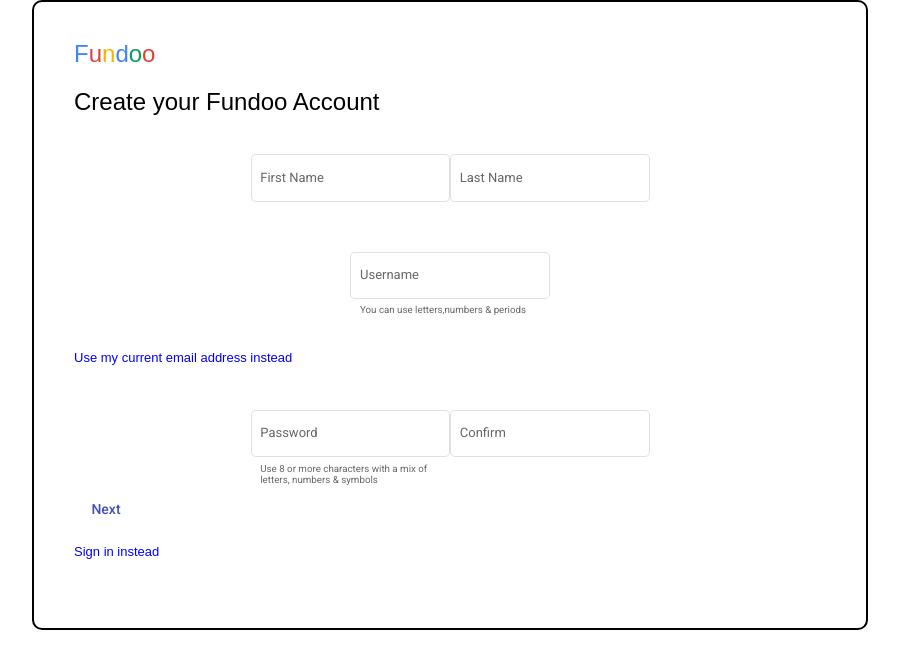
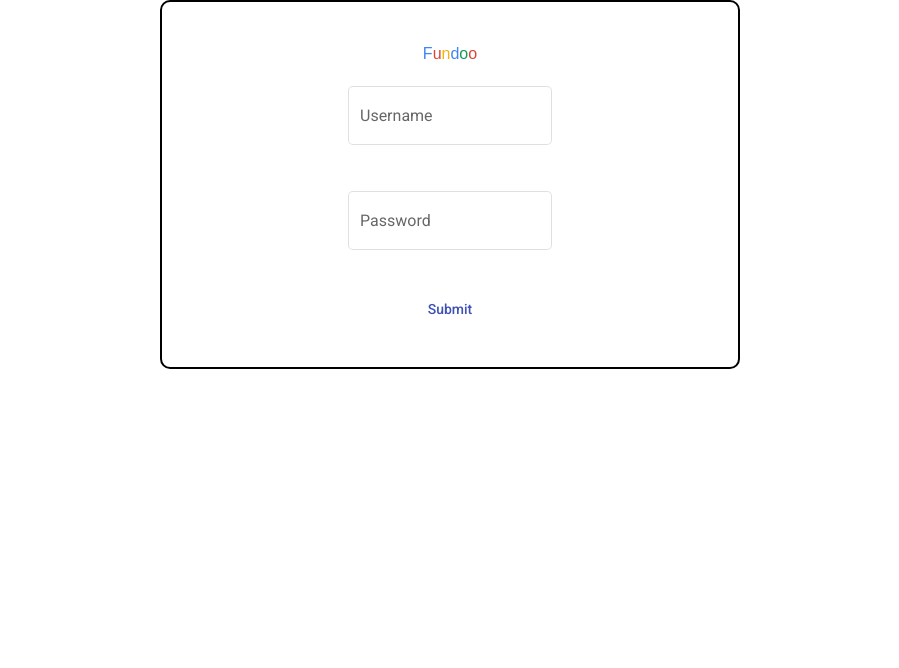
Before and after one commit to rohit001007/FundooNotes, an Angular app: page /login in a window 1280 px wide. Before the commit this address led to /. Shown: the top 668 px of the page, without its empty margins (190-1089 px from the left). Built offline with nearby package versions, Linux system fonts and the light colour scheme.

Commit message:
Added : Routing Of Registration and  Login

```diff
--- a/src/app/app-routing.module.ts
+++ b/src/app/app-routing.module.ts
@@ -1,7 +1,12 @@
-import { NgModule } from '@angular/core';
+import { Component, NgModule } from '@angular/core';
 import { Routes, RouterModule } from '@angular/router';
+import { LoginComponent } from './components/login/login.component';
+import { RegistrationComponent } from './components/registration/registration.component';
 
-const routes: Routes = [];
+const routes: Routes = [
+  {path: 'login' , component: LoginComponent},
+  {path: 'registration' , component: RegistrationComponent}
+];
 
 @NgModule({
   imports: [RouterModule.forRoot(routes)],
--- a/src/app/app.component.css
+++ b/src/app/app.component.css
@@ -1,4 +1,4 @@
-.main{
+.components{
     min-height: 100%;
     width: 100%;
 }
--- a/src/app/app.component.html
+++ b/src/app/app.component.html
@@ -1,4 +1,3 @@
-<router-outlet></router-outlet>
-<div class="appMain">
-  <app-registration></app-registration>
+<div class="components">
+  <router-outlet></router-outlet>
 </div>
--- /dev/null
+++ b/src/app/components/login/login.component.css
@@ -0,0 +1,15 @@
+.Main{
+    width: 45%;
+    min-height: 350px;
+    border: 2px solid;
+    margin: auto;
+    border-radius: 10px;
+}
+
+.header{
+    padding: 40px;
+    text-align: center;
+    font-weight: 500;
+    font-family: 'Google Sans','Noto Sans Myanmar UI',arial,sans-serif;
+    line-height: 24px;
+}
--- /dev/null
+++ b/src/app/components/login/login.component.html
@@ -0,0 +1,32 @@
+<div class="Main">
+
+    <div class="header">
+        <span style="color:#4285F4">F</span>
+        <span style="color:#DB4437">u</span>
+        <span style="color:#F4B400">n</span>
+        <span style="color:#4285F4">d</span>
+        <span style="color:#0F9D58">o</span>
+        <span style="color:#DB4437">o</span>
+
+        <p>
+          <mat-form-field appearance="outline">
+            <mat-label>Username</mat-label>
+            <input matInput placeholder="Username">
+            <mat-icon matSuffix></mat-icon>
+            <mat-hint></mat-hint>
+          </mat-form-field>
+        </p>
+        <p>
+          <mat-form-field appearance="outline">
+            <mat-label>Password</mat-label>
+            <input matInput placeholder="Password">
+            <mat-icon matSuffix></mat-icon>
+            <mat-hint></mat-hint>
+          </mat-form-field>
+        </p>
+
+        <button mat-button color="primary">Submit</button>
+
+    </div>
+
+</div>
--- /dev/null
+++ b/src/app/components/login/login.component.ts
@@ -0,0 +1,15 @@
+import { Component, OnInit } from '@angular/core';
+
+@Component({
+  selector: 'app-login',
+  templateUrl: './login.component.html',
+  styleUrls: ['./login.component.css']
+})
+export class LoginComponent implements OnInit {
+
+  constructor() { }
+
+  ngOnInit(): void {
+  }
+
+}
--- a/src/app/components/registration/registration.component.css
+++ b/src/app/components/registration/registration.component.css
@@ -16,7 +16,7 @@
 
 .inputName{
     display: flex;
-    justify-content: center;
+    justify-content: start;
     font-size: small;
 }
 
@@ -25,6 +25,10 @@
     color: blue;
 }
 
+.example-margin{
+    font-size: large;
+}
+
 .button{
 
 }
--- a/src/app/components/registration/registration.component.html
+++ b/src/app/components/registration/registration.component.html
@@ -62,6 +62,8 @@
           </p>
         </div>
 
+        <mat-checkbox class="example-margin">Show Password</mat-checkbox>
+
         <div class="button">
           <button mat-button color="primary">Next</button>
           <p class="text">Sign in instead<p></p>
```
Also changed, not shown: src/app/app.module.ts (+8 -2 lines), 1 other file (tests, documents, lock files or other folders).
